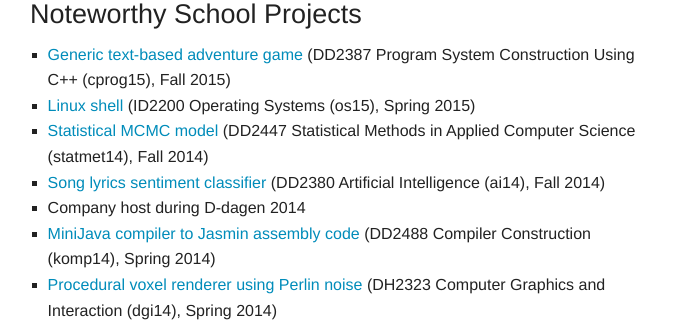
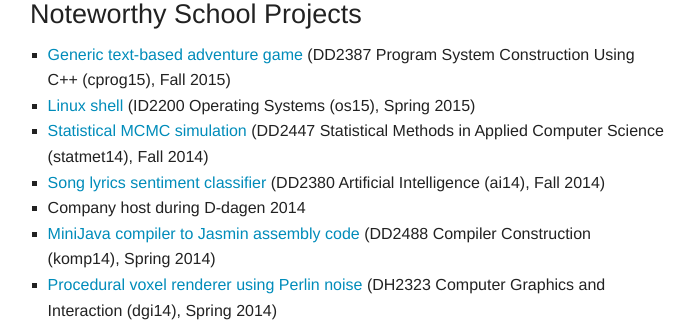
Before and after one commit to hlilje/kth-homepage, a PHP site: page / in a window 1280 px wide. Shown: the part 524-848 px from the top of the page, without its empty margins (125-819 px from the left). Run offline with PHP 8.4, Linux system fonts and the light colour scheme.

Commit message:
Change wording

```diff
--- a/index.php
+++ b/index.php
@@ -56,7 +56,7 @@
               <ul class="square">
                 <li><a href="https://github.com/hlilje/text-adventure">Generic text-based adventure game</a> (DD2387 Program System Construction Using C++ (cprog15), Fall 2015)</li>
                 <li><a href="https://github.com/hlilje/simple-shell">Linux shell</a> (ID2200 Operating Systems (os15), Spring 2015)</li>
-                <li><a href="https://github.com/hlilje/mcmc-train">Statistical MCMC model</a> (DD2447 Statistical Methods in Applied Computer Science (statmet14), Fall 2014)</li>
+                <li><a href="https://github.com/hlilje/mcmc-train">Statistical MCMC simulation</a> (DD2447 Statistical Methods in Applied Computer Science (statmet14), Fall 2014)</li>
                 <li><a href="https://github.com/hlilje/songmood">Song lyrics sentiment classifier</a> (DD2380 Artificial Intelligence (ai14), Fall 2014)</li>
                 <li>Company host during D-dagen 2014</li>
                 <li><a href="https://github.com/hlilje/komp14-compiler">MiniJava compiler to Jasmin assembly code</a> (DD2488 Compiler Construction (komp14), Spring 2014)</li>
```
